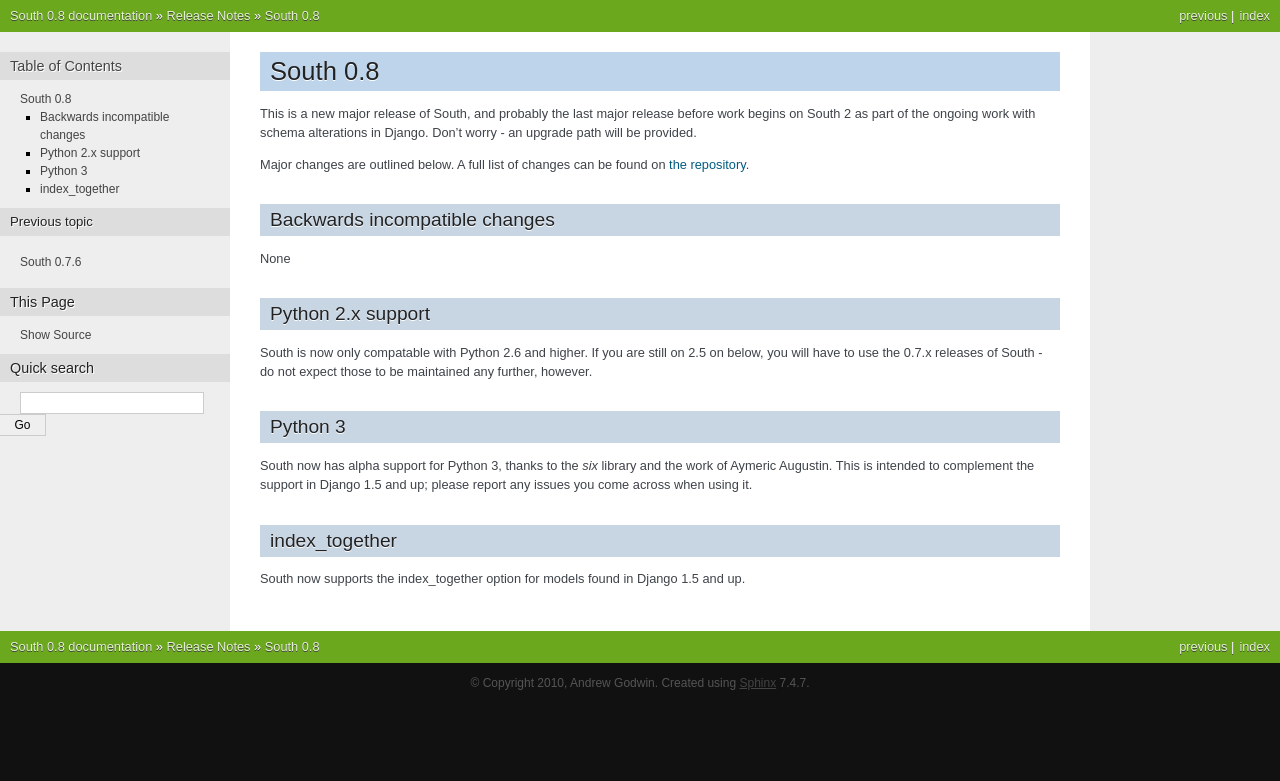
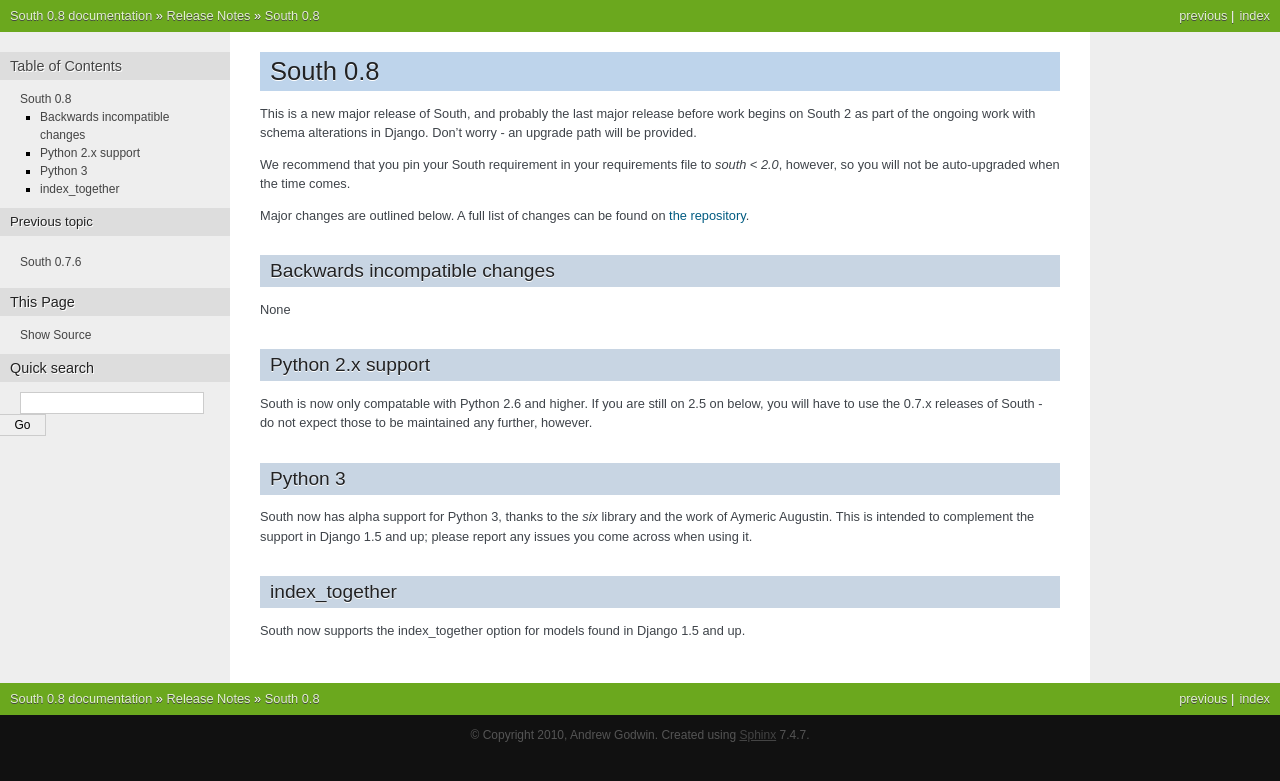
Before and after one commit to zhlgh603/django-south, a Sphinx documentation site: the page built from docs/releasenotes/0.8.rst, in a window 1280 px wide. Shown: the top 781 px of the page. Built offline with Sphinx 7.4.7, drawn with Linux system fonts in a browser that asks for light colours.

Commit message:
Mention requirement pinning.

```diff
--- a/docs/releasenotes/0.8.rst
+++ b/docs/releasenotes/0.8.rst
@@ -8,6 +8,9 @@ South 0.8
 This is a new major release of South, and probably the last major release
 before work begins on South 2 as part of the ongoing work with schema alterations
 in Django. Don't worry - an upgrade path will be provided.
+
+We recommend that you pin your South requirement in your requirements file
+to `south < 2.0`, however, so you will not be auto-upgraded when the time comes.
 
 Major changes are outlined below. A full list of changes can be found on
 `the repository <https://bitbucket.org/andrewgodwin/south/commits/all/>`_.
```
